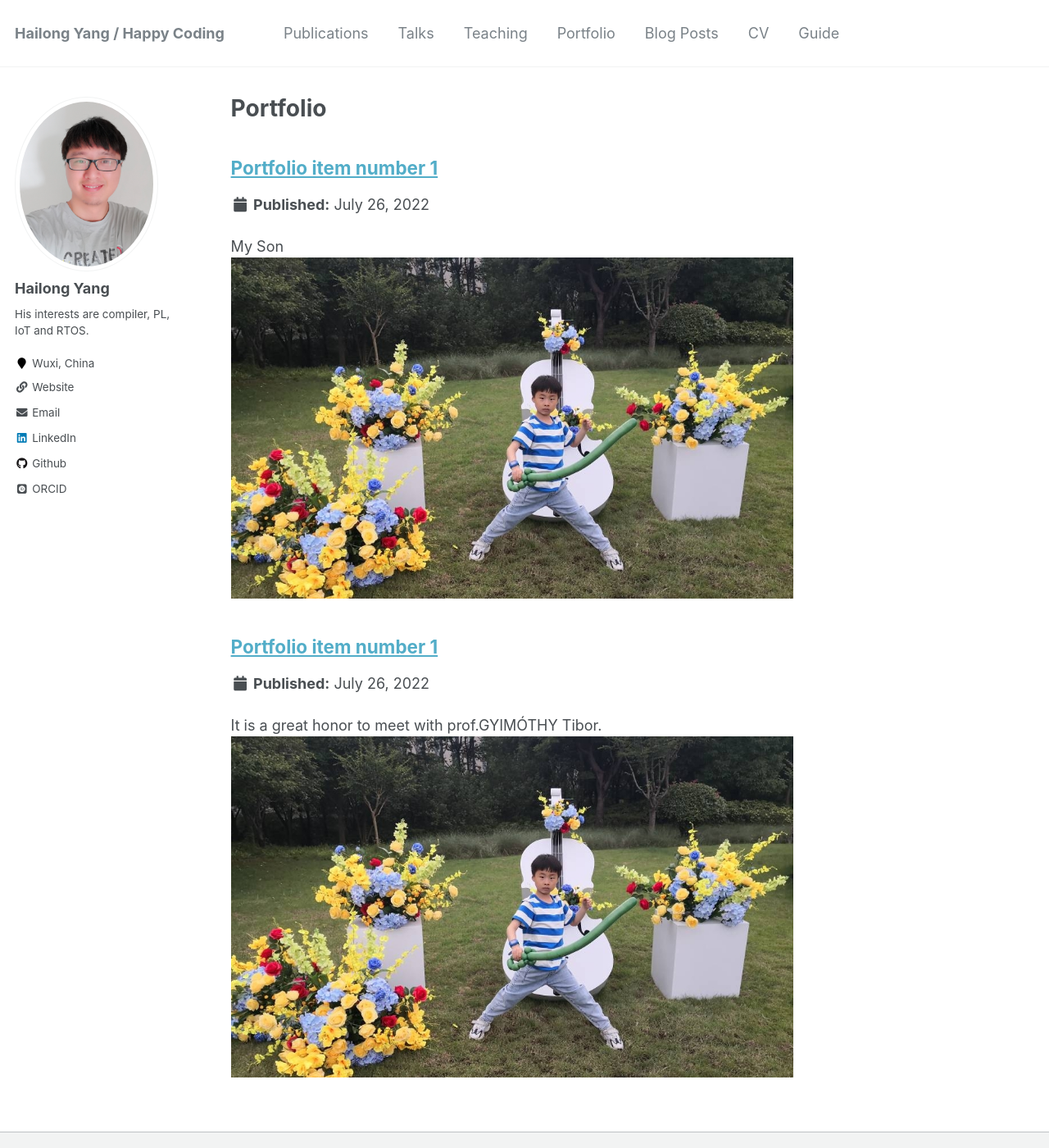
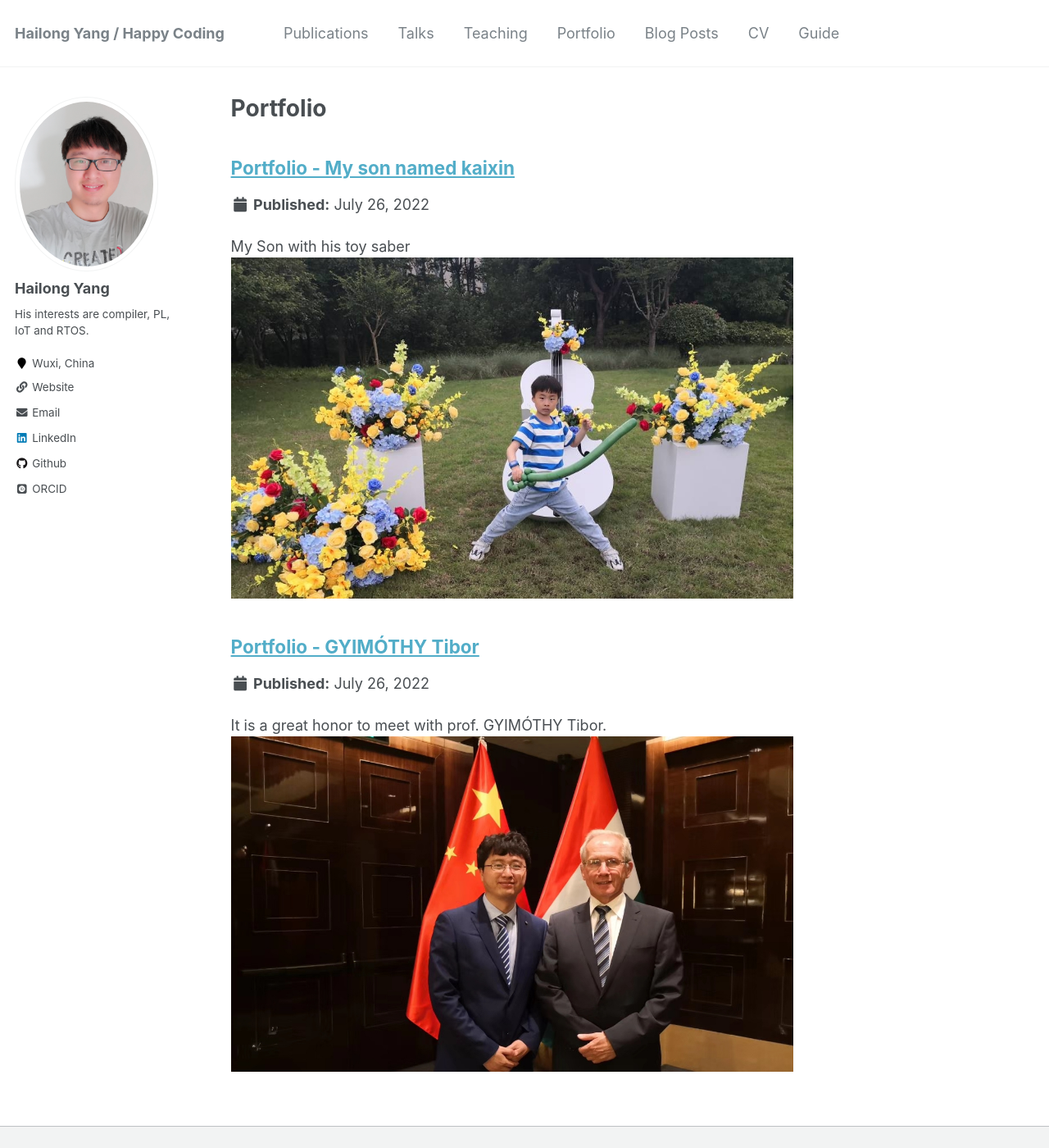
Before and after one commit to chinesebear/chinesebear.github.io, a Jekyll site: the page built from _pages/portfolio.html, in a window 1280 px wide and 1400 px high. Shown: the whole window at 82% size. Built offline with Jekyll 4.4.1, drawn with Linux system fonts in a browser that asks for light colours; some web fonts are replaced.

Commit message:
update portfolio

```diff
--- a/_portfolio/portfolio-1.md
+++ b/_portfolio/portfolio-1.md
@@ -1,7 +1,7 @@
 ---
-title: "Portfolio item number 1"
-excerpt: "My Son<br/><img src='/images/myson.jpg' width='70%'>"
+title: "Portfolio - My son named kaixin"
+excerpt: "My Son with his toy saber<br/><img src='/images/myson.jpg' width='70%'>"
 collection: portfolio
 ---
 <img src='/images/myson.jpg' width='100%'><br>
-2021/05/02.It is a sunny day in HangZhou. My son takes his toy saber saber.
+2021/05/02. It is a sunny day in HangZhou. My son takes his toy saber in flowers.
--- a/_portfolio/portfolio-2.md
+++ b/_portfolio/portfolio-2.md
@@ -1,7 +1,7 @@
 ---
-title: "Portfolio item number 1"
-excerpt: "It is a great honor to meet with prof.GYIMÓTHY Tibor.<br/><img src='/images/myson.jpg' width='70%'>"
+title: "Portfolio - GYIMÓTHY Tibor"
+excerpt: "It is a great honor to meet with prof. GYIMÓTHY Tibor.<br/><img src='/images/tibor-szeged.jpg' width='70%'>"
 collection: portfolio
 ---
 <img src='/images/tibor-szeged.jpg' width='100%'><br>
-2019/04/29. It is a great honor to meet with professor GYIMÓTHY Tibor([https://gyimothy.sed.hu/](https://gyimothy.sed.hu/)) in four seasons hotel, Beijing. He is at Software Engineering Department in University of Szeged, Hungary.
+2019/04/29. It is a great honor to meet with professor GYIMÓTHY Tibor([https://gyimothy.sed.hu/](https://gyimothy.sed.hu/)) in four seasons hotel, Beijing. He is a famous scholar in Software Engineering . He is Professor of Software Engineering Department in University of Szeged, Hungary.
```
